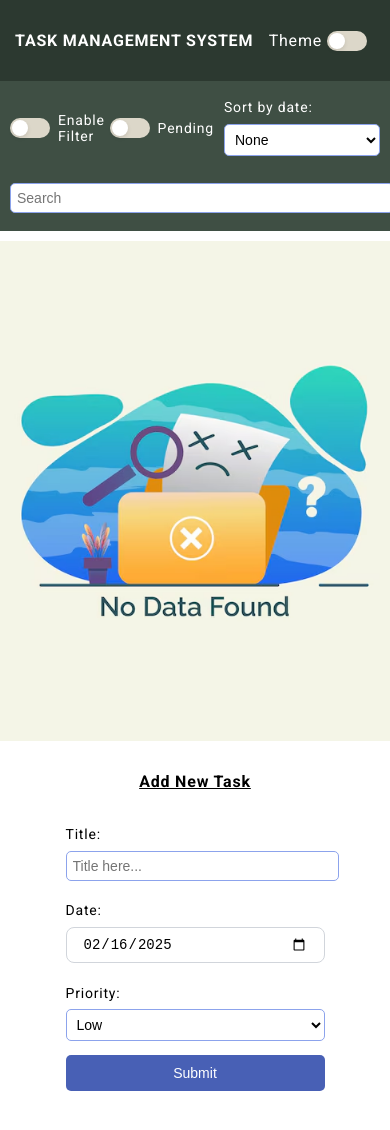
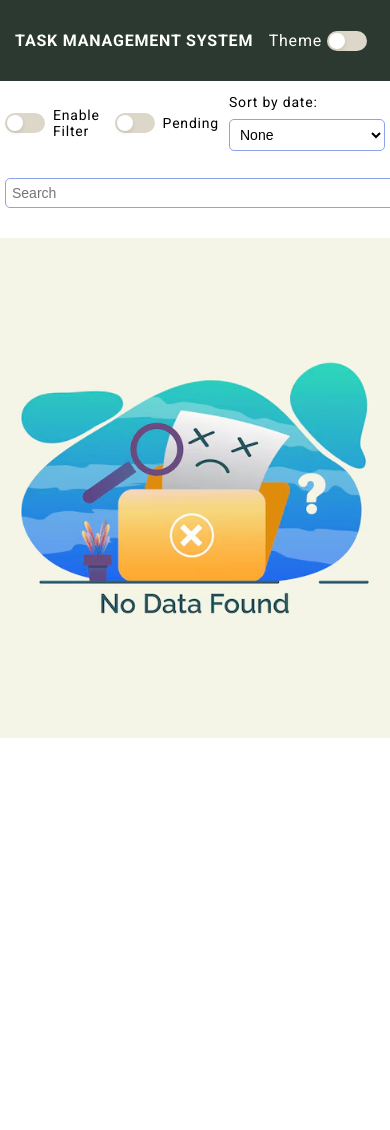
Before and after one commit to seeyog-stha/TaskMangApp_Vue, a Vue app: page / in a window 390 px wide. Shown: the top 1130 px of the page. After the commit the page ends 844 px from the top, so only its background shows below. Built offline with nearby package versions, Linux system fonts and the light colour scheme.

Commit message:
fix:task form added

```diff
--- a/src/components/TaskForm.vue
+++ b/src/components/TaskForm.vue
@@ -14,7 +14,7 @@ const { taskStore, updateTask } = defineProps<{
 const initialValue = {
     title: "",
     date: formatDate(Date.now()),
-    priority: "low"
+    priority: "Low"
 
 
 }
@@ -25,10 +25,10 @@ const handleSubmit = () => {
     const idvalue = generateUniqueId();
     const newTask = {
         id: idvalue,
-        isCompleted: false,
+        isCompleted: "Pending",
         ...store.value
-    }
-    try{
+    } as taskProp
+    try {
 
 
         const updatedStore = taskStore ? [...taskStore, newTask] : [newTask];
@@ -40,15 +40,15 @@ const handleSubmit = () => {
         store.value = {
             title: "",
             date: formatDate(Date.now()),
-                priority: "low"
+            priority: "Low"
 
 
         }
         msg.value = "Task added!!"
-    }catch{
+    } catch {
         msg.value = "Error while adding Task"
 
-    }finally{
+    } finally {
         setTimeout(() => {
             msg.value = ""
         }, 3000);
@@ -58,15 +58,22 @@ const handleSubmit = () => {
 const handleDateChange = (value: string) => {
     store.value.date = value
 }
+const handlePriorityChange =(value:string)=>{
+    store.value.priority=value
+}
+
+const getButtonClass = (priority: string) => {
+    return `custom-button btn ${store.value.priority === priority ? '' : 'inactive'}`;
+};
 
 </script>
 <template>
 
     <form @submit.prevent="handleSubmit">
-        <h4 class="title">Add New Task</h4>
+        <h4 class="title primary-color">Add New Task</h4>
         <!-- title  -->
          <div class="input-container">
-            <label for="title" class="input-label">Title:</label>
+            <label for="title" class="input-label ">Title:</label>
             <input type="text" id="title" v-model="store.title" class="input-field" placeholder="Title here..."
                 maxlength="50" required>
         </div>
@@ -74,13 +81,14 @@ const handleDateChange = (value: string) => {
 
         <DatePicker title="Date" :value="store.date" :handleChange="handleDateChange" />
         <!-- priority  -->
-        <div class="select-container">
-            <label for="priority" class="select-label">Priority:</label>
-            <select id="priority" v-model="store.priority" class="select-select">
-                <option value="low">Low</option>
-                <option value="medium">Medium</option>
-                <option value="high">High</option>
-            </select>
+        <div>
+            <p class="select-label">Priority:</p>
+            <div class="btn-group">
+
+                <button :class="getButtonClass('Low')" @click="handlePriorityChange('Low')" type="button">Low</button>
+                <button :class="getButtonClass('Medium')" @click="handlePriorityChange('Medium')" type="button">Medium</button>
+                <button :class="getButtonClass('High')" @click="handlePriorityChange('High')" type="button">High</button>
+            </div>
         </div>
         <!-- submit button  -->
 
@@ -103,11 +111,28 @@ form {
     display: flex;
     flex-flow: column;
     gap: 5px;
+
     /* position: fixed; */
 }
-.notification{
+
+.notification {
     font-size: 0.875rem;
     text-align: center;
 
 }
+
+.btn-group {
+    display: flex;
+    justify-content: space-between;
+}
+.inactive{
+    background-color: #fde4e4;
+    color: #4c64b3;
+}
+.btn{
+    width: 30%;
+    margin-bottom: 2vh;
+    outline: #4c64b3;
+
+}
 </style>
--- a/src/components/ToggleButton.vue
+++ b/src/components/ToggleButton.vue
@@ -62,7 +62,7 @@ const { title, checked=false, updateChecked, isDisabled=false } = defineProps <
 }
 
 .checkbox-input:checked+.toggle-container {
-    background-color: #A27B5C;
+    background-color: black;
 }
 
 .toggle-knob {
--- a/src/views/HomeView.vue
+++ b/src/views/HomeView.vue
@@ -1,15 +1,20 @@
 <script setup lang="ts">
-import TaskForm from '@/components/TaskForm.vue';
+import AddModal from '@/components/AddModal.vue';
 import TaskList from '@/components/TaskList.vue';
 import TaskFilter from '@/components/TaskFilter.vue';
 import { ref } from 'vue';
 import { getStore } from '@/utils/utils';
 import type { taskProp } from '@/model';
 
-const intialTaskStore = getStore("task")??[]
+const intialTaskStore = getStore("task") ?? []
 const taskStore = ref(intialTaskStore)
+const isModalVisible = ref(false)
 const updateTaskStore = (newValue: taskProp[]) => {
   taskStore.value = newValue
+}
+const handleModalVisible=(value:boolean)=>{
+  console.log("trigger")
+  isModalVisible.value = value
 }
 </script>
 
@@ -18,81 +23,31 @@ const updateTaskStore = (newValue: taskProp[]) => {
 
     <!-- task filter component  -->
 
-    <TaskFilter :updateTask="updateTaskStore" :initialTaskStore="intialTaskStore" :taskStore="taskStore" class="sticky" />
-    <div class="container">
-      <div class="tasklist-container">
-        <!-- task list component  -->
+    <TaskFilter :updateTask="updateTaskStore" :initialTaskStore="intialTaskStore" :taskStore="taskStore" :handleModalVisible="handleModalVisible"
+      class="sticky" />
+    <div class="tasklist-container">
+      <!-- task list component  -->
 
-        <TaskList :taskStore="taskStore" :updateTask="updateTaskStore" class="tasklist" />
-      </div>
-      <div class="taskform-container">
-        <!-- task form component  -->
-
-        <TaskForm :taskStore="taskStore" :updateTask="updateTaskStore" class="taskform" />
-      </div>
-
+      <TaskList :taskStore="taskStore" :updateTask="updateTaskStore" class="tasklist" />
     </div>
 
+
   </main>
+  <!-- add new task modal  -->
+  <AddModal :taskStore="taskStore" :updateTask="updateTaskStore" class="taskform" v-if="isModalVisible" :handleModalVisible="handleModalVisible"/>
 </template>
 <style scoped>
-/* container css  */
-main .container {
 
-  display: flex;
-  justify-content: space-between;
-  padding: 10px;
-
-}
-/* task list container  */
-.tasklist-container {
-  width: 60%;
-
-}
-
-/* task list  */
-.tasklist {
-  width: 100%;
-}
-
-/* task form container  */
-.taskform-container {
-  width: 35%;
-  display: flex;
-  justify-content: center;
-}
-
-/* task form  */
-.taskform {
-  width: 30%;
-  position: fixed;
-  padding: 10px;
+.tasklist-container{
+  padding: 2vh 4vw;
 }
 
 .sticky {
   position: sticky;
-  top: 70px;
+  top: 50px;
   z-index: 100;
-  padding: 15px;
+  padding: 5px;
   z-index: 100;
-  background-color: #3F4F44;
-  color: white;
 }
 
-/* for mobile screen  */
-@media only screen and (max-width: 600px) {
-  main .container {
-    flex-direction: column;
-  }
-
-  .tasklist-container,
-  .taskform-container {
-    width: 100%;
-
-  }
-  .taskform{
-    position: relative;
-    width: 70%;
-  }
-}
 </style>
```
Lines whose indentation alone changed are shown as unchanged.
